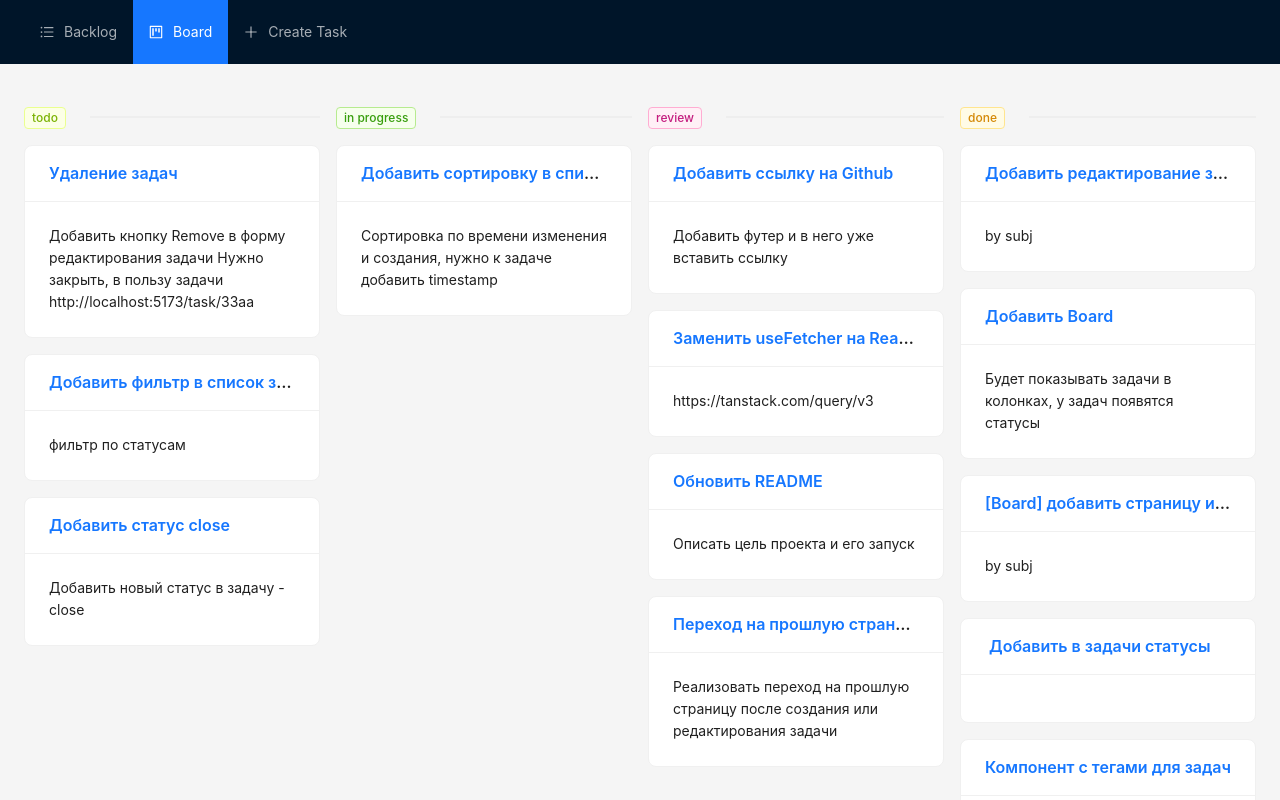
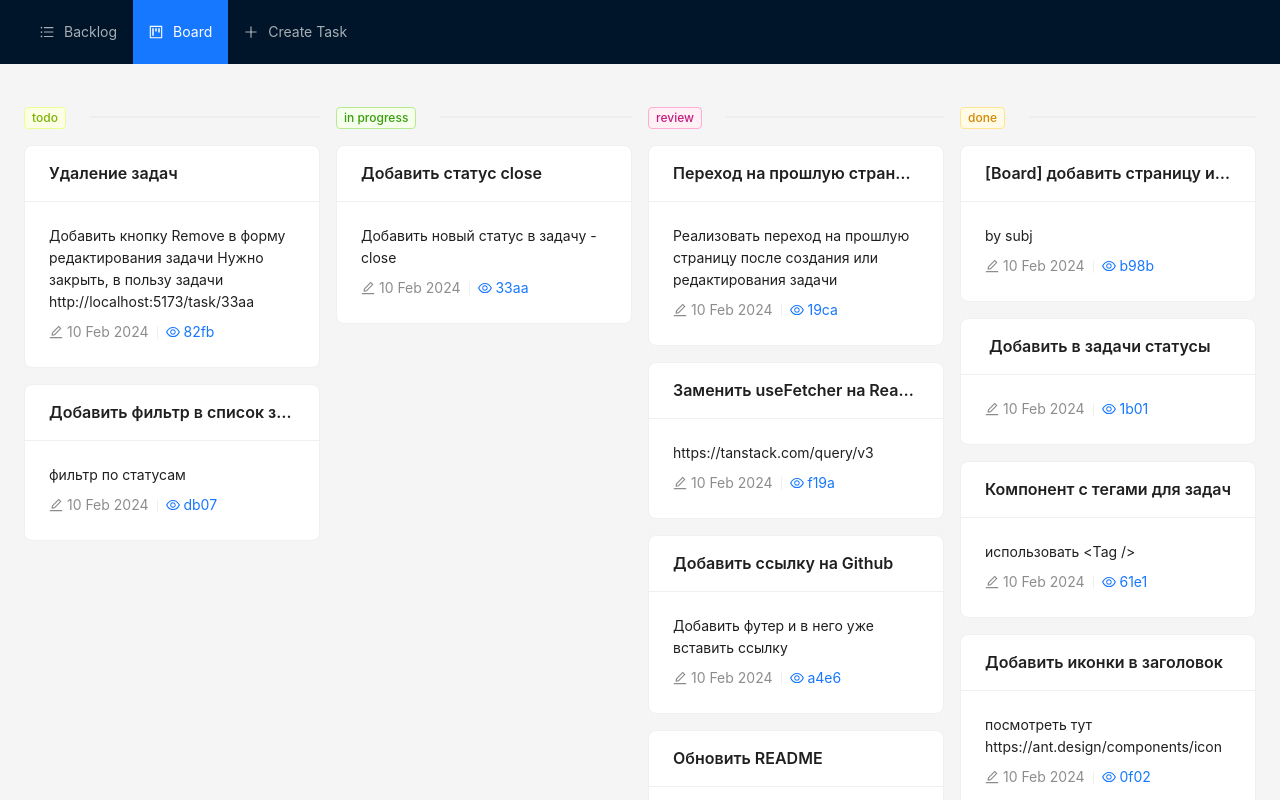
Before and after one commit to eruzanov/task-manager, a React (Vite) app: page /board in a window 1280 px wide. Shown: the top 800 px of the page. Built offline with nearby package versions, Linux system fonts and the light colour scheme; data requests are answered from the project's data file.

Commit message:
adds sort and upd style for Card

```diff
--- a/package.json
+++ b/package.json
@@ -13,6 +13,7 @@
   "dependencies": {
     "@ant-design/icons": "^5.3.0",
     "antd": "^5.14.0",
+    "dayjs": "^1.11.10",
     "json-server": "^1.0.0-alpha.23",
     "react": "^18.2.0",
     "react-dom": "^18.2.0",
--- a/server/db.json
+++ b/server/db.json
@@ -4,98 +4,115 @@
       "title": "Добавить редактирование задач",
       "description": "by subj",
       "statusId": "73d5",
+      "updatedAt": 1707613327775,
       "id": "fe75"
     },
     {
       "title": "Добавить Board",
       "description": "Будет показывать задачи в колонках, у задач появятся статусы",
       "statusId": "73d5",
+      "updatedAt": 1707605177080,
       "id": "4123"
     },
     {
       "title": "Удаление задач",
       "description": "Добавить кнопку Remove в форму редактирования задачи\n\nНужно закрыть, в пользу задачи http://localhost:5173/task/33aa",
       "statusId": "819e",
+      "updatedAt": 1707604739252,
       "id": "82fb"
     },
     {
       "title": "[Board] добавить страницу и сверстать layout",
       "description": "by subj",
       "statusId": "73d5",
+      "updatedAt": 1707604741273,
       "id": "b98b"
     },
     {
       "title": "TESTq",
       "description": "desc",
+      "updatedAt": 1707604752768,
       "id": "c4b3"
     },
     {
       "title": " Добавить в задачи статусы",
       "statusId": "73d5",
+      "updatedAt": 1707604754430,
       "id": "1b01"
     },
     {
       "title": "Компонент с тегами для задач",
       "description": "использовать <Tag />",
       "statusId": "73d5",
+      "updatedAt": 1707604756317,
       "id": "61e1"
     },
     {
       "title": "Заменить fetch на useFetcher",
       "statusId": "73d5",
+      "updatedAt": 1707605306250,
       "id": "379a"
     },
     {
-      "id": "ec7a",
       "title": "asdasd",
-      "description": "asASDasd"
+      "description": "asASDasd",
+      "updatedAt": 1707605860333,
+      "id": "ec7a"
     },
     {
       "title": "Добавить иконки в заголовок",
       "description": "посмотреть тут https://ant.design/components/icon",
       "statusId": "73d5",
+      "updatedAt": 1707604762491,
       "id": "0f02"
     },
     {
       "title": "Добавить ссылку на Github",
       "description": "Добавить футер и в него уже вставить ссылку",
       "statusId": "d6af",
+      "updatedAt": 1707605977918,
       "id": "a4e6"
     },
     {
       "title": "Добавить фильтр в список задач",
       "description": "фильтр по статусам",
       "statusId": "819e",
+      "updatedAt": 1707605924752,
       "id": "db07"
     },
     {
       "title": "Заменить useFetcher на React Query",
       "description": "https://tanstack.com/query/v3",
       "statusId": "d6af",
+      "updatedAt": 1707605301039,
       "id": "f19a"
     },
     {
       "title": "Добавить сортировку в список задач",
-      "description": "Сортировка по времени изменения и создания, нужно к задаче добавить timestamp",
-      "statusId": "f7a2",
+      "description": "Сортировка по времени изменения\nНужно к задаче добавить: createdAt и updatedAt",
+      "statusId": "d6af",
+      "updatedAt": 1707613046440,
       "id": "beaf"
     },
     {
       "title": "Обновить README",
       "description": "Описать цель проекта и его запуск",
       "statusId": "d6af",
+      "updatedAt": 1707606685300,
       "id": "6adb"
     },
     {
       "title": "Переход на прошлую страницу страницу после изменения задачи",
       "description": "Реализовать переход на прошлую страницу после создания или редактирования задачи",
       "statusId": "d6af",
+      "updatedAt": 1707604768185,
       "id": "19ca"
     },
     {
       "title": "Добавить статус close",
       "description": "Добавить новый статус в задачу - close",
-      "statusId": "819e",
+      "statusId": "f7a2",
+      "updatedAt": 1707605930192,
       "id": "33aa"
     }
   ],
--- /dev/null
+++ b/src/components/board-card/board-card.css
@@ -0,0 +1,7 @@
+.board-card__description {
+    margin-bottom: 8px;
+}
+
+.board-card__updated {
+    color: rgba(0, 0, 0, 0.45);
+}
--- a/src/components/board-card/index.tsx
+++ b/src/components/board-card/index.tsx
@@ -1,12 +1,31 @@
 import { Link } from "react-router-dom";
-import { Card } from "antd";
+import { Card, Divider } from "antd";
+import { EditOutlined, EyeOutlined } from "@ant-design/icons";
+import dayjs from "dayjs";
 
-interface BoardCardProps {
-    id: string;
-    title: string;
-    content: string;
-}
+import type { Task } from "features/tasks/types";
+import "./board-card.css";
 
-export const BoardCard: React.FC<BoardCardProps> = ({ id, title, content }) => (
-    <Card title={<Link to={`/task/${id}`}>{title}</Link>}>{content}</Card>
+const DATE_FORMAT = "DD MMM YYYY";
+
+type BoardCardProps = Task;
+
+export const BoardCard: React.FC<BoardCardProps> = ({
+    id,
+    title,
+    description,
+    updatedAt,
+}) => (
+    <Card title={title}>
+        {description && (
+            <div className="board-card__description">{description}</div>
+        )}
+        {updatedAt && <span className="board-card__updated">
+            <EditOutlined /> {dayjs(updatedAt).format(DATE_FORMAT)}
+        </span>}
+        <Divider type="vertical" />
+        <Link to={`/task/${id}`}>
+            <EyeOutlined /> {id}
+        </Link>
+    </Card>
 );
--- a/src/components/board/index.tsx
+++ b/src/components/board/index.tsx
@@ -12,7 +12,7 @@ export const Board = () => {
     return (
         <Row gutter={[16, 16]}>
             {statuses.map((status) => {
-                const cards = tasks.filter(
+                const tasksByStatus = tasks.filter(
                     ({ statusId }) => statusId === status.id
                 );
                 return (
@@ -21,13 +21,8 @@ export const Board = () => {
                             <Status statusId={status.id} />
                         </Divider>
                         <Flex vertical gap="middle">
-                            {cards.map(({ id, title, description }) => (
-                                <BoardCard
-                                    key={id}
-                                    id={id}
-                                    title={title}
-                                    content={description}
-                                />
+                            {tasksByStatus.map((task) => (
+                                <BoardCard key={task.id} {...task} />
                             ))}
                         </Flex>
                     </Col>
--- a/src/features/tasks/types.ts
+++ b/src/features/tasks/types.ts
@@ -5,6 +5,8 @@ export type Task = {
     statusId?: Status["id"];
     title: string;
     description: string;
+    createdAt: number;
+    updatedAt: number;
 };
 
-export type NewTask = Omit<Task, "id" | "statusId">;
+export type NewTask = Omit<Task, "id" | "statusId" | "updatedAt">;
--- a/src/features/tasks/useCreateTask.ts
+++ b/src/features/tasks/useCreateTask.ts
@@ -7,7 +7,7 @@ export const useCreateTask = () => {
     const { mutate, isLoading, isSuccess } = useMutation((payload: NewTask) =>
         fetch(`${API_URL}/tasks`, {
             method: "post",
-            body: JSON.stringify(payload),
+            body: JSON.stringify({...payload, createdAt: Date.now()}),
         })
     );
 
--- a/src/features/tasks/useEditTask.ts
+++ b/src/features/tasks/useEditTask.ts
@@ -12,7 +12,7 @@ export const useEditTask = (id: string) => {
         (payload: Task) => {
             return fetch(`${API_URL}/tasks/${id}`, {
                 method: "put",
-                body: JSON.stringify(payload),
+                body: JSON.stringify({ ...payload, updatedAt: Date.now() }),
             });
         },
         [id]
--- a/src/features/tasks/useTasks.ts
+++ b/src/features/tasks/useTasks.ts
@@ -4,7 +4,7 @@ import { Task } from "./types";
 const API_URL = import.meta.env.VITE_API_URL;
 
 const getTasks = async (): Promise<Task[]> => {
-    const response = await fetch(`${API_URL}/tasks`);
+    const response = await fetch(`${API_URL}/tasks?_sort=updatedAt`);
 
     return response.json();
 };
```
Also changed, not shown: 1 other file (tests, documents, lock files or other folders).
